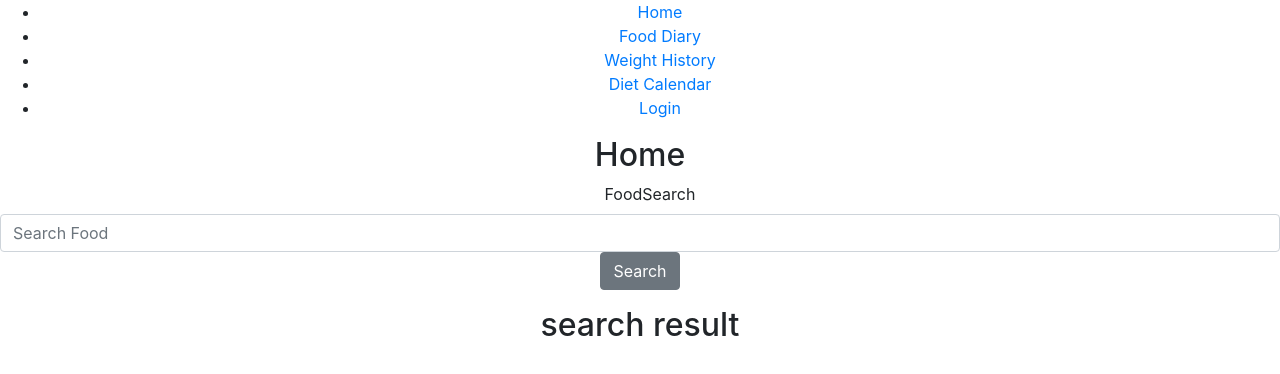
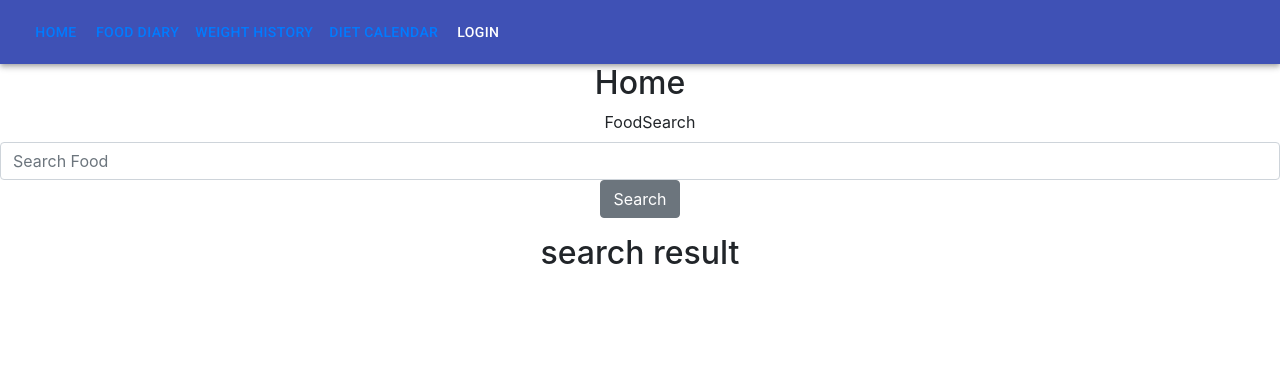
Before and after one commit to mparnian60/Calorie-Counter-app-fullStack, a React (Create React App) app in the folder client/: page / in a window 1280 px wide. Shown: the top 374 px of the page. Built offline with nearby package versions, Linux system fonts and the light colour scheme.

Commit message:
frontend login-logout works

```diff
--- a/client/public/index.html
+++ b/client/public/index.html
@@ -24,6 +24,10 @@
       work correctly both with client-side routing and a non-root public URL.
       Learn how to configure a non-root public URL by running `npm run build`.
     -->
+    <!-- material UI font -->
+    <link rel="stylesheet" href="https://fonts.googleapis.com/css?family=Roboto:300,400,500,700&display=swap" />
+    <!-- Font Icons -->
+    <link rel="stylesheet" href="https://fonts.googleapis.com/icon?family=Material+Icons" />
     <title>React App</title>
   </head>
   <body>
--- a/client/src/api/DayPlanAPI.js
+++ b/client/src/api/DayPlanAPI.js
@@ -1,4 +1,5 @@
 async function createDayPlanAPI(food) {
+
     const result = await fetch('/api/food/newDayPlan', {
         method: 'POST',
         body: JSON.stringify(food),
--- a/client/src/components/CreateDayPlan.js
+++ b/client/src/components/CreateDayPlan.js
@@ -1,8 +1,8 @@
 import React, {useState} from 'react';
-import { createDayPlanAPI } from '../api/dayPlanAPI';
+import createDayPlanAPI from '../api/dayPlanAPI';
 import FormCompleteMsg from './FormCompleteMsg'
 
-function CreateDayPlan(plan) {
+function CreateDayPlan() {
 
     const [submitMsg, setSubmitMsg] = useState({ msg: "", state: false });
     const [redirectHome, setRedirectHome] = useState(false);
--- a/client/src/components/DayPlanForm.js
+++ b/client/src/components/DayPlanForm.js
@@ -29,7 +29,7 @@ const DayPlanForm = (props) => {
 
     //now we capture everytime state changes and as setStae is a asynchronous function, if we don't put it in a useeffect,
     //onChangeDayPlanFormValue get called before change state get captured
-    useEffect(() =>{
+    useEffect(() => {
         props.onChangeDayPlanFormValue({
             date: date,
             meal: servingSize
@@ -42,18 +42,25 @@ const DayPlanForm = (props) => {
         <Form>
             <FormGroup className="mx-2" check>
                 <Label for="backdrop">Choose your meal by adding the Serving Size</Label>{' '}
+                <FormGroup>
+                    <Label >Breakfast</Label>
+                    <Input type="number" name="breakfast" value={servingSize.breakfast} onChange={onChange} />
+                </FormGroup>
 
-                <Label >Breakfast</Label>
-                <Input type="number" name="breakfast" value={servingSize.breakfast} onChange={onChange} />
-
+                <FormGroup>
                 <Label >Lunch</Label>
                 <Input type="number" name="lunch" value={servingSize.lunch} onChange={onChange} />
+                </FormGroup>
 
+                <FormGroup>
                 <Label >Dinner</Label>
                 <Input type="number" name="dinner" value={servingSize.dinner} onChange={onChange} />
+                </FormGroup>
 
+                <FormGroup>
                 <Label >Snack/Other</Label>
                 <Input type="number" name="snack" value={servingSize.snack} onChange={onChange} />
+                </FormGroup>
 
             </FormGroup>
             {' '}
--- a/client/src/components/DayPlanModal.js
+++ b/client/src/components/DayPlanModal.js
@@ -18,24 +18,35 @@ const DayPlanModal = (props) => {
 
     const toggle = () => props.setShowModal(!props.showModal);
 
+    console.log('dayPlanFormValue',dayPlanFormValue);
+
+    const[breakfastFoodId, setbreakfastFoodId] = useState('');
+    const[lunchFoodId, setLunchFoodId] = useState('');
+    const[dinnerFoodId, setDinnerFoodId] = useState('');
+    const[snackFoodId, setSnackFoodId] = useState('');
+
 
     const onChangeDayPlanFormValue = (dayPlanData) =>{
         dayPlanFormValue = dayPlanData;
        console.log('dayplandata', dayPlanData);
+       dayPlanData.meal.breakfast>0 && setbreakfastFoodId(props.foodDetails.food_id);
+       dayPlanData.meal.lunch>0 && setLunchFoodId(props.foodDetails.food_id);
+       dayPlanData.meal.dinner>0 && setDinnerFoodId(props.foodDetails.food_id);
+       dayPlanData.meal.snack>0 && setSnackFoodId(props.foodDetails.food_id);
     }
 
     const handleFormSubmit = (e) => {
         e.preventDefault();
-        console.log('e', e);
+
 
         createDayPlanAPI({
             userId: localStorage.getItem('userId'),
             date: dayPlanFormValue.date,
             meal: {
-                breakfast: [{ foodId: props.foodDetails.food_id, servingSize: dayPlanFormValue.meal.breakfast }],
-                lunch: [{ foodId: props.foodDetails.food_id, servingSize: dayPlanFormValue.meal.lunch }],
-                dinner: [{ foodId: props.foodDetails.food_id, servingSize: dayPlanFormValue.meal.dinner }],
-                snack: [{ foodId: props.foodDetails.food_id, servingSize: dayPlanFormValue.meal.snack }]
+                breakfast: [{ foodId: breakfastFoodId, servingSize: dayPlanFormValue.meal.breakfast }],
+                lunch: [{ foodId: lunchFoodId, servingSize: dayPlanFormValue.meal.lunch }],
+                dinner: [{ foodId: dinnerFoodId, servingSize: dayPlanFormValue.meal.dinner }],
+                snack: [{ foodId: snackFoodId, servingSize: dayPlanFormValue.meal.snack }]
             }
 
         }).then(() => {
--- a/client/src/components/Login.js
+++ b/client/src/components/Login.js
@@ -17,7 +17,7 @@ export const fakeAuth = {
     }
   };
 
-export function Login() {
+export function Login(props) {
 
     const [username, setUsername] =useState('');
     const [password, setPassword] =useState('');
@@ -48,6 +48,10 @@ export function Login() {
             localStorage.setItem('token', token);
             localStorage.setItem('userId', decoded.id);
 
+            props.loginStatus(true);
+
+            history.push('/');
+
         }).catch(e => {
             console.log(e);
             //do something to tell user it failed
--- a/client/src/components/Nav.js
+++ b/client/src/components/Nav.js
@@ -1,4 +1,4 @@
-import React from "react";
+import React,{useState} from "react";
 import {
   BrowserRouter as Router,
   Switch,
@@ -9,46 +9,97 @@ import {
   Redirect
 } from "react-router-dom";
 import Home from './Home';
-import {Login, fakeAuth} from "./Login";
+import { Login, fakeAuth } from "./Login";
+
+//Material UI imports
+import { makeStyles } from '@material-ui/core/styles';
+import AppBar from '@material-ui/core/AppBar';
+import Toolbar from '@material-ui/core/Toolbar';
+import Button from '@material-ui/core/Button';
+import { red } from "@material-ui/core/colors";
+
+
+
+
+const useStyles = makeStyles((theme) => ({
+  root: {
+    flexGrow: 1,
+  },
+  menuButton: {
+    marginRight: theme.spacing(2),
+  },
+  title: {
+    flexGrow: 1,
+  },
+  loginBtn:{
+  color: 'white',
+  }
+}));
+
+const isLoggedIn = () =>{
+  if(window.localStorage.getItem("token")) {
+    return true
+  } else{
+    return false
+  }
+}
 
 export function Nav() {
+
+  const classes = useStyles();
+  const [loggedIn, setLoggedIn] = useState(false);
+  console.log('logedin', loggedIn);
+  const [msg, setMsg] = useState("");
+
+  const handleLogout = () =>{
+    window.localStorage.removeItem('token');
+    window.localStorage.removeItem('userId');
+    setLoggedIn(false);
+
+  }
+
   return (
     <Router>
       <div>
-        <nav>
-          <ul>
-            <li>
-              <Link to="/">Home</Link>
-            </li>
-            <li>
-              <Link to="/foodDiary">Food Diary</Link>
-            </li>
-            <li>
-              <Link to="/weightHistory">Weight History</Link>
-            </li>
-            <li>
-              <Link to="/dietCalendar">Diet Calendar</Link>
-            </li>
-            <li>
-              <Link to="/login">Login</Link>
-            </li>
-          </ul>
-        </nav>
+        <div className={classes.root}>
+          <AppBar position="static">
+            <Toolbar>
+              <Link to="/">
+                <Button color="inherit">Home</Button>
+              </Link>
+              <Link to="/foodDiary">
+                <Button color="inherit">Food Diary</Button>
+              </Link>
+              <Link to="/weightHistory">
+                <Button color="inherit">Weight History</Button>
+              </Link>
+              <Link to="/dietCalendar">
+                <Button color="inherit">Diet Calendar</Button>
+              </Link>
+              {loggedIn && <Link to="/logout">
+              <Button className={classes.loginBtn} color="inherit" onClick={handleLogout}>Logout</Button>
+              </Link>}
+              {!loggedIn && <Link to="/login">
+              <Button className={classes.loginBtn} color="inherit">Login</Button>
+              </Link>}
+            </Toolbar>
+          </AppBar>
+        </div>
 
         {/* A <Switch> looks through its children <Route>s and
             renders the first one that matches the current URL. */}
         <Switch>
-          <PrivateRoute path="/foodDiary">
-            <FoodDiary />
-          </PrivateRoute>
-          <PrivateRoute path="/weightHistory">
-            <WeightHistory />
-          </PrivateRoute>
-          <PrivateRoute path="/dietCalendar">
-            <DietCalendar />
-          </PrivateRoute>
+          <Route path="/foodDiary">
+          {loggedIn ? <FoodDiary /> : <Redirect to='login' />}
+          </Route>
+          <Route path="/weightHistory">
+          {loggedIn ? <WeightHistory /> : <Redirect to='login' />}
+          </Route>
+          <Route path="/dietCalendar">
+          {loggedIn ? <DietCalendar /> : <Redirect to='login' />}
+          </Route>
           <Route path="/login">
-            <Login />
+            <Login loginStatus={setLoggedIn}/>
           </Route>
           <Route path="/">
             <Home />
@@ -56,30 +107,11 @@ export function Nav() {
         </Switch>
       </div>
     </Router>
+
   );
 }
 
 
-
-function PrivateRoute({ children, ...rest }) {
-  return (
-    <Route
-      {...rest}
-      render={({ location }) =>
-        fakeAuth.isAuthenticated ? (
-          children
-        ) : (
-          <Redirect
-            to={{
-              pathname: "/login",
-              state: { from: location }
-            }}
-          />
-        )
-      }
-    />
-  );
-}
 
 function FoodDiary() {
   return <h2>Food Diary</h2>;
@@ -90,5 +122,5 @@ function WeightHistory() {
 }
 
 function DietCalendar() {
-    return <h2>Diet Calendar</h2>;
-  }
+  return <h2>Diet Calendar</h2>;
+}
--- a/client/src/components/Search.js
+++ b/client/src/components/Search.js
@@ -17,7 +17,7 @@ const Search = () => {
         if (searchItem) {
             searchAPI(searchItem)
                 .then((result) => {
-                    console.log('result',result);
+                    // console.log('result',result);
                     setSearchResults(result);
                 });
         }
--- a/client/src/index.css
+++ b/client/src/index.css
@@ -19,9 +19,3 @@ input.form-check-input {
 label {
   margin-left: 20px;
 }
-
-#servingSize.form-control {
-  width: 50px;
-  margin-left: 20px;
-  display: inline-block
-}
```
Also changed, not shown: client/package.json (+6 -4 lines), 1 other file (tests, documents, lock files or other folders).
